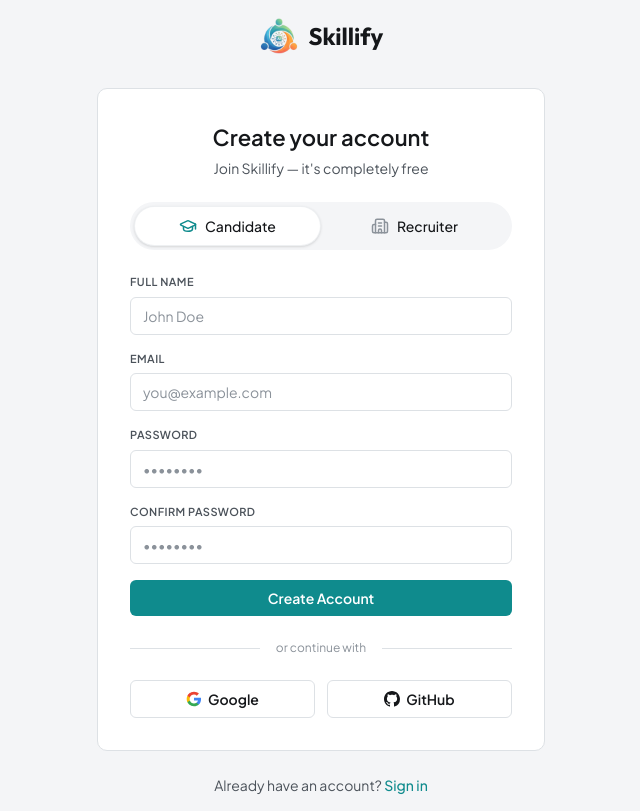
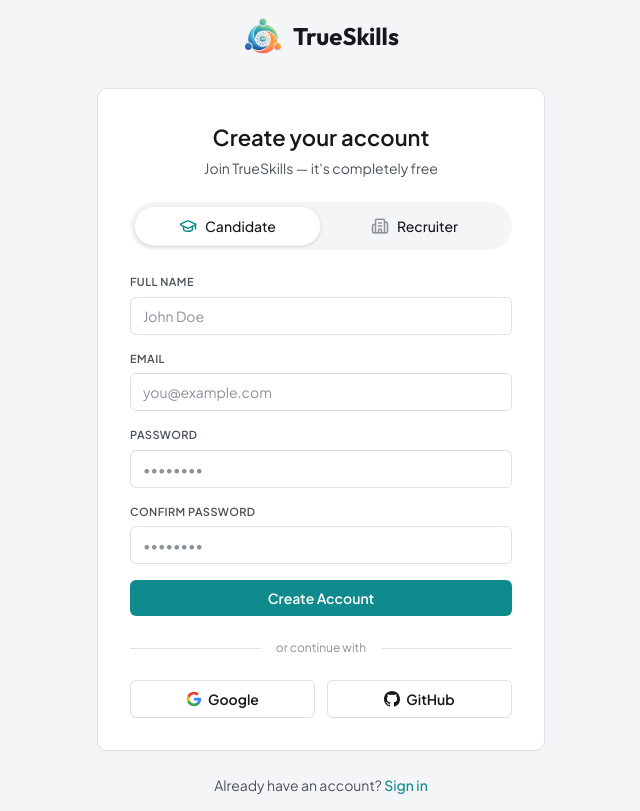
Before and after one commit to devrizu/Promptly-Done, a React (Vite) app in the folder frontend/: page /signup in a window 1280 px wide. Shown: the whole page, without its empty margins (319-959 px from the left). Built offline with nearby package versions, Linux system fonts and the light colour scheme; no server answers.

Commit message:
chore: rename platform from Skillify to TrueSkills

```diff
--- a/frontend/index.html
+++ b/frontend/index.html
@@ -4,8 +4,8 @@
     <meta charset="UTF-8" />
     <link rel="icon" type="image/png" href="/logo.png" />
     <meta name="viewport" content="width=device-width, initial-scale=1.0" />
-    <meta name="description" content="Skillify — Prove your skills through competitions, get discovered by recruiters through AI-powered matching." />
-    <title>Skillify</title>
+    <meta name="description" content="TrueSkills — Prove your skills through competitions, get discovered by recruiters through AI-powered matching." />
+    <title>TrueSkills</title>
     <link rel="preconnect" href="https://fonts.googleapis.com" />
     <link rel="preconnect" href="https://fonts.gstatic.com" crossorigin />
     <link href="https://fonts.googleapis.com/css2?family=Outfit:wght@600;700;800&family=Plus+Jakarta+Sans:wght@400;500;600;700;800&family=IBM+Plex+Mono:wght@500;600&display=swap" rel="stylesheet" />
--- a/frontend/src/components/layout/Sidebar.tsx
+++ b/frontend/src/components/layout/Sidebar.tsx
@@ -107,8 +107,8 @@
             className="flex items-center gap-2 no-underline overflow-hidden"
             onClick={() => setMobileOpen(false)}
           >
-            <img src="/logo.png" alt="Skillify Logo" className="h-8 shrink-0" />
-            <span className={`text-lg font-logo font-bold text-white transition-opacity duration-300 ${isExpanded ? 'opacity-100' : 'opacity-0 hidden'}`}>Skillify</span>
+            <img src="/logo.png" alt="TrueSkills Logo" className="h-8 shrink-0" />
+            <span className={`text-lg font-logo font-bold text-white transition-opacity duration-300 ${isExpanded ? 'opacity-100' : 'opacity-0 hidden'}`}>TrueSkills</span>
           </Link>
           {isExpanded && (
             <>
--- a/frontend/src/pages/LandingPage.tsx
+++ b/frontend/src/pages/LandingPage.tsx
@@ -24,8 +24,8 @@
       <nav className="fixed top-0 left-0 right-0 z-50 bg-canvas/80 backdrop-blur-md border-b border-graphite-200">
         <div className="max-w-7xl mx-auto px-6 h-16 flex items-center justify-between">
           <Link to="/" className="flex items-center gap-2">
-            <img src="/logo.png" alt="Skillify Logo" className="h-8" />
-            <span className="text-xl font-logo font-bold text-graphite-950">Skillify</span>
+            <img src="/logo.png" alt="TrueSkills Logo" className="h-8" />
+            <span className="text-xl font-logo font-bold text-graphite-950">TrueSkills</span>
           </Link>
           <div className="flex items-center gap-4">
             <Link to="/login" className="text-sm font-semibold text-graphite-600 hover:text-graphite-950 transition-colors hidden sm:block">
@@ -62,7 +62,7 @@
             </motion.h1>
 
             <motion.p variants={itemVariants} className="text-lg lg:text-xl text-graphite-600 font-body mb-8 max-w-2xl mx-auto lg:mx-0">
-              Skillify connects top tech talent with forward-thinking companies.
+              TrueSkills connects top tech talent with forward-thinking companies.
               We use AI to verify skills, analyze GitHub activity, and uncover your true potential.
             </motion.p>
 
@@ -171,7 +171,7 @@
             Ready to transform your hiring process?
           </h2>
           <p className="text-xl text-graphite-200 font-body mb-10">
-            Join thousands of candidates and companies already using Skillify.
+            Join thousands of candidates and companies already using TrueSkills.
           </p>
           <div className="flex flex-col sm:flex-row items-center justify-center gap-4">
             <Link to="/signup">
@@ -187,10 +187,10 @@
       <footer className="bg-graphite-950 text-graphite-400 py-12 px-6 border-t border-graphite-800">
         <div className="max-w-7xl mx-auto flex flex-col md:flex-row justify-between items-center gap-6">
           <Link to="/" className="flex items-center gap-2">
-            <img src="/logo.png" alt="Skillify Logo" className="h-6 grayscale opacity-80" />
-            <span className="text-lg font-logo font-bold text-white">Skillify</span>
+            <img src="/logo.png" alt="TrueSkills Logo" className="h-6 grayscale opacity-80" />
+            <span className="text-lg font-logo font-bold text-white">TrueSkills</span>
           </Link>
-          <p className="text-sm">© {new Date().getFullYear()} Skillify. All rights reserved.</p>
+          <p className="text-sm">© {new Date().getFullYear()} TrueSkills. All rights reserved.</p>
         </div>
       </footer>
     </PageTransition>
--- a/frontend/src/pages/LoginPage.tsx
+++ b/frontend/src/pages/LoginPage.tsx
@@ -33,8 +33,8 @@
       <div className="w-full max-w-md">
         {/* Logo */}
         <div className="flex items-center justify-center gap-2.5 mb-8">
-          <img src="/logo.png" alt="Skillify Logo" className="h-10" />
-          <span className="text-2xl font-logo font-bold text-graphite-950">Skillify</span>
+          <img src="/logo.png" alt="TrueSkills Logo" className="h-10" />
+          <span className="text-2xl font-logo font-bold text-graphite-950">TrueSkills</span>
         </div>
 
         {/* Card */}
--- a/frontend/src/pages/OnboardingPage.tsx
+++ b/frontend/src/pages/OnboardingPage.tsx
@@ -67,10 +67,10 @@
     <div className="min-h-screen bg-canvas flex flex-col items-center justify-center p-4">
       <div className="bg-surface border border-graphite-200 rounded-card p-8 max-w-2xl w-full text-center shadow-sm">
         <div className="flex justify-center mb-6">
-          <img src="/logo.png" alt="Skillify Logo" className="h-12" />
+          <img src="/logo.png" alt="TrueSkills Logo" className="h-12" />
         </div>
         <h1 className="text-3xl font-display font-bold text-graphite-950 mb-4">
-          Welcome to Skillify!
+          Welcome to TrueSkills!
         </h1>
         <p className="text-graphite-600 font-body mb-8">
           To get started, please tell us how you'll be using the platform.
--- a/frontend/src/pages/SignupPage.tsx
+++ b/frontend/src/pages/SignupPage.tsx
@@ -47,8 +47,8 @@
       <div className="w-full max-w-md">
         {/* Logo */}
         <div className="flex items-center justify-center gap-2.5 mb-8">
-          <img src="/logo.png" alt="Skillify Logo" className="h-10" />
-          <span className="text-2xl font-logo font-bold text-graphite-950">Skillify</span>
+          <img src="/logo.png" alt="TrueSkills Logo" className="h-10" />
+          <span className="text-2xl font-logo font-bold text-graphite-950">TrueSkills</span>
         </div>
 
         {/* Card */}
@@ -57,7 +57,7 @@
             Create your account
           </h1>
           <p className="text-sm text-graphite-600 font-body text-center mb-6">
-            Join Skillify — it's completely free
+            Join TrueSkills — it's completely free
           </p>
 
           {error && (
--- a/frontend/src/types/index.ts
+++ b/frontend/src/types/index.ts
@@ -1,5 +1,5 @@
 // ============================================================
-// Skillify — TypeScript types matching DATABASE_SCHEMA.md
+// TrueSkills — TypeScript types matching DATABASE_SCHEMA.md
 // ============================================================
 
 export interface AppUser {
```
Also changed, not shown: 2 other files (tests, documents, lock files or other folders).
